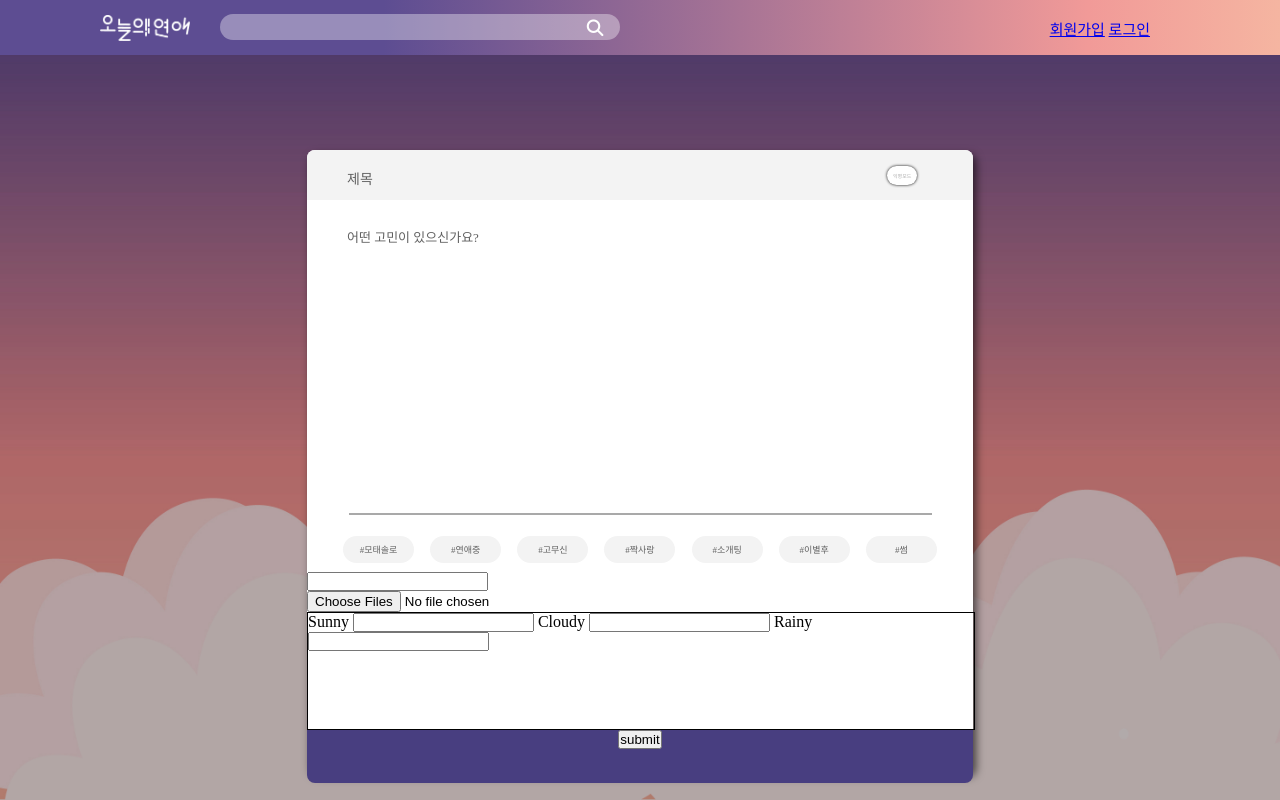
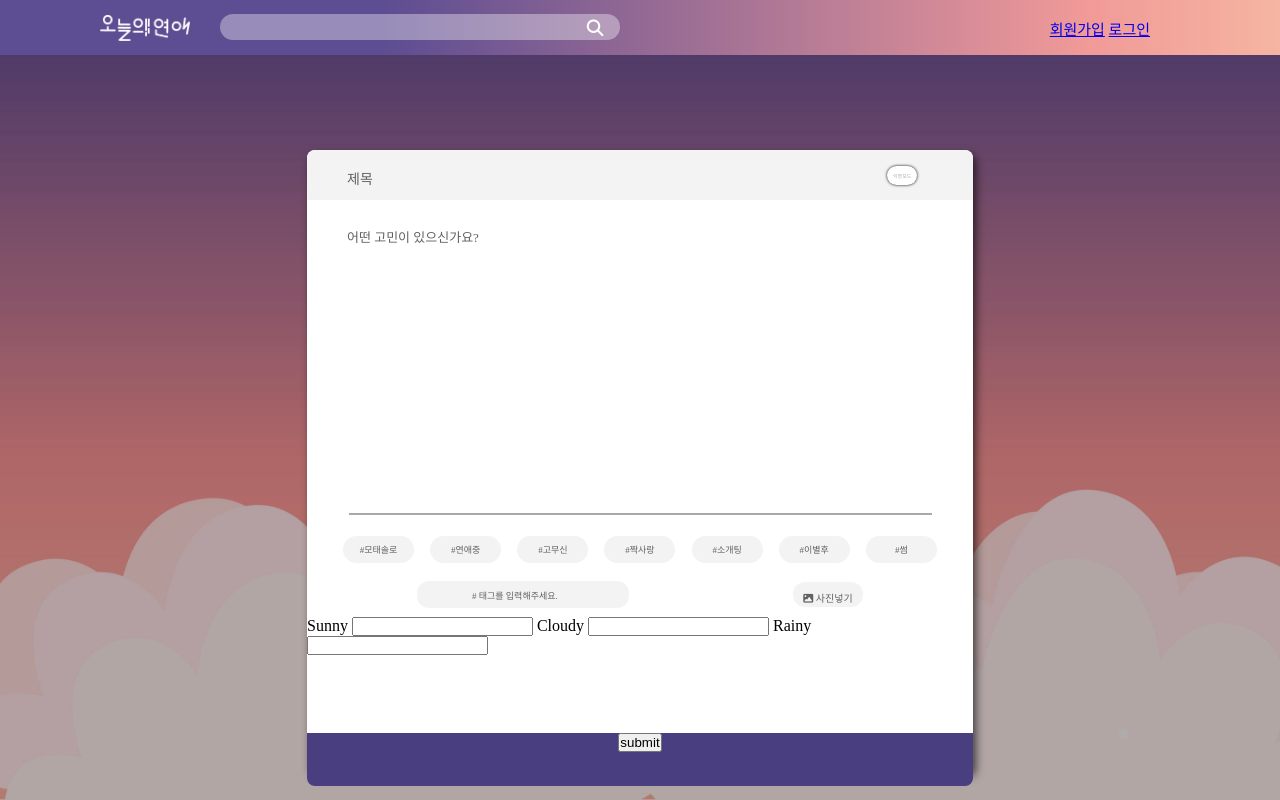
Before and after one commit to wanderlust16/lovecast, a Django app: page /home/new/ in a window 1280 px wide. Run offline with Django 3.2, Linux system fonts and the light colour scheme; parts of the project's set-up code (start-up, migrations or seed data) failed here and were passed over; some libraries are stand-ins or nearby versions.

Commit message:
글쓰기 2/3

```diff
--- a/feedpage/static/feedpage/new.css
+++ b/feedpage/static/feedpage/new.css
@@ -206,6 +206,7 @@ hr {
     color: #616161;
     background: #f3f3f3;
     margin: auto;
+
 }
 p {
     position: relative;
@@ -214,21 +215,118 @@ p {
 
 }
 
+.puttag {
+    position: relative;
+    width: 610px;
+    height: 45px;
+    display: flex;
+    margin-left: auto;
+    margin-right: auto;
+
+}
+
+.hashtag_text {
+    position: relative;
+    height: 27px;
+    min-width: 200px;
+    border-radius: 12px;
+    background: #f3f3f3;
+    margin: auto;
+
+}
+#hashtag_line {
+    position: relative;
+    margin-left: 35px;
+    top: 3px;
+    background: rgba(0,0,0,0.0);
+    border: 0px;
+}
 
 
+.hashtag_text label {
+    position: absolute;
+    font-size: 9px;
+    font-weight: 500;
+    margin-left: 55px;
+    top: 8px;
+    cursor: text;
+    color: #616161;
+}
 
 
+/* 사진 넣기 */
+.input-file {
+    position:relative;
+    overflow:hidden;
+    padding:0;
+    display:block;
+    max-width:100%;
+    cursor:pointer;
+    margin: auto;
+  }
 
-/*선택지 넣기*/
+  .input-file .btn {
+    white-space: nowrap;
+    display: inline-block;
+    vertical-align: top;
+    font-size: 10px;
+    font-weight: 400;
+    color: #616161;
+    text-align: center;
+    background: #f3f3f3;
+    border-radius: 12px;
+    width: 70px;
+    height: 25px;
+}
+  }
+
+  .input-file .material-icons {
+    float: center;
+    font-size:16px;
+    line-height:inherit;
+    margin-right:4px;
+  }
+
+  .input-file ins {
+    white-space:nowrap;
+    display: block;
+    max-width:100%;
+    overflow:hidden;
+    text-overflow:ellipsis;
+    font-size:12px;
+  }
+
+  .input-file:after {
+    content:"";
+    display:block; clear:both;
+  }
+
+  .input-file input {
+    width:0.1px;
+    height:0.1px;
+    opacity:0;
+    overflow:hidden;
+    position:absolute;
+    top:-100px;
+    z-index:-1;
+  }
+
+p0 {
+    position: relative;
+    top: 8px;
+  }
+
+/* 문항 선택지 넣기*/
 
 .optionbox {
     position: relative;
     width: 666px;
     min-height: 116px;
     display: block;
-    border: 1px solid;
 
 }
+
+
 
 .finish_writing {
     position: relative;
--- /dev/null
+++ b/feedpage/static/feedpage/new.js
@@ -0,0 +1,9 @@
+
+$('.fileInput').change(function() {
+    var numfiles = $(this)[0].files.length;
+    var parent = $(this).closest('.input-file');
+    parent.find('ins').remove();
+    for (i = 0; i < numfiles; i++) {
+      parent.append('<ins>' + $(this)[0].files[i].name + '</ins>')
+    }
+  });
--- a/feedpage/templates/feedpage/new.html
+++ b/feedpage/templates/feedpage/new.html
@@ -7,7 +7,7 @@
 <!-- css style -->
 <link rel="stylesheet"  href="{% static 'feedpage/new.css' %}" />
 <script src="https://code.jquery.com/jquery-3.3.1.min.js" integrity="sha256-FgpCb/KJQlLNfOu91ta32o/NMZxltwRo8QtmkMRdAu8=" crossorigin="anonymous"></script>
-<script src="{% static 'feedpage/mypage.js' %}"></script>
+<script src="{% static 'feedpage/new.js' %}"></script>
 
 
   <div class = "bg">
@@ -49,15 +49,24 @@
         </div>
 
         <div class = "puttag">
-          <div clas = "hastag_text">
-            <input type = "text" name="hashtags"/>
+          <div class = "hashtag_text">
+            <label for="hashtag_text"># 태그를 입력해주세요.</label>
+            <input type = "text" name="hashtags" id = "hashtag_line"/>
           </div>
 
-          <div clas = "photo">
-            <input multiple="multiple" name="photo" type="file" alt = "사진"/>
-          </div>
+          <label class="input-file">
+            <b class="btn btn-primary">
+              <p0><i class="fas fa-image"></i> 사진넣기</p0></b>
+            <input type="file" class="fileInput" multiple="multiple"name="photo" >
+          </label>
+
+          <!--<div class = "photo">
+            <input multiple="multiple" name="photo" type="file" id = "photo_button"/>
+          </div> -->
+
       </div>
     </div>
+
 
       <div class = "optionbox">
         <!--선택지 보기 이름 input받기-->
```
Also changed, not shown: db.sqlite3, media/feed_photos/IMG_5345.JPG (added), media/feed_photos/IMG_5423.JPG (added), media/feed_photos/IMG_5423_f6u09ok.JPG (added), media/feed_photos/IMG_5788.JPG (added), media/feed_photos/IMG_5788_bjrGlT6.JPG (added), media/feed_photos/IMG_5788_maVdGzp.JPG (added), media/feed_photos/IMG_5790.JPG (added), media/feed_photos/IMG_5790_IpYW5L4.JPG (added), media/feed_photos/IMG_5790_glGrdah.JPG (added).
